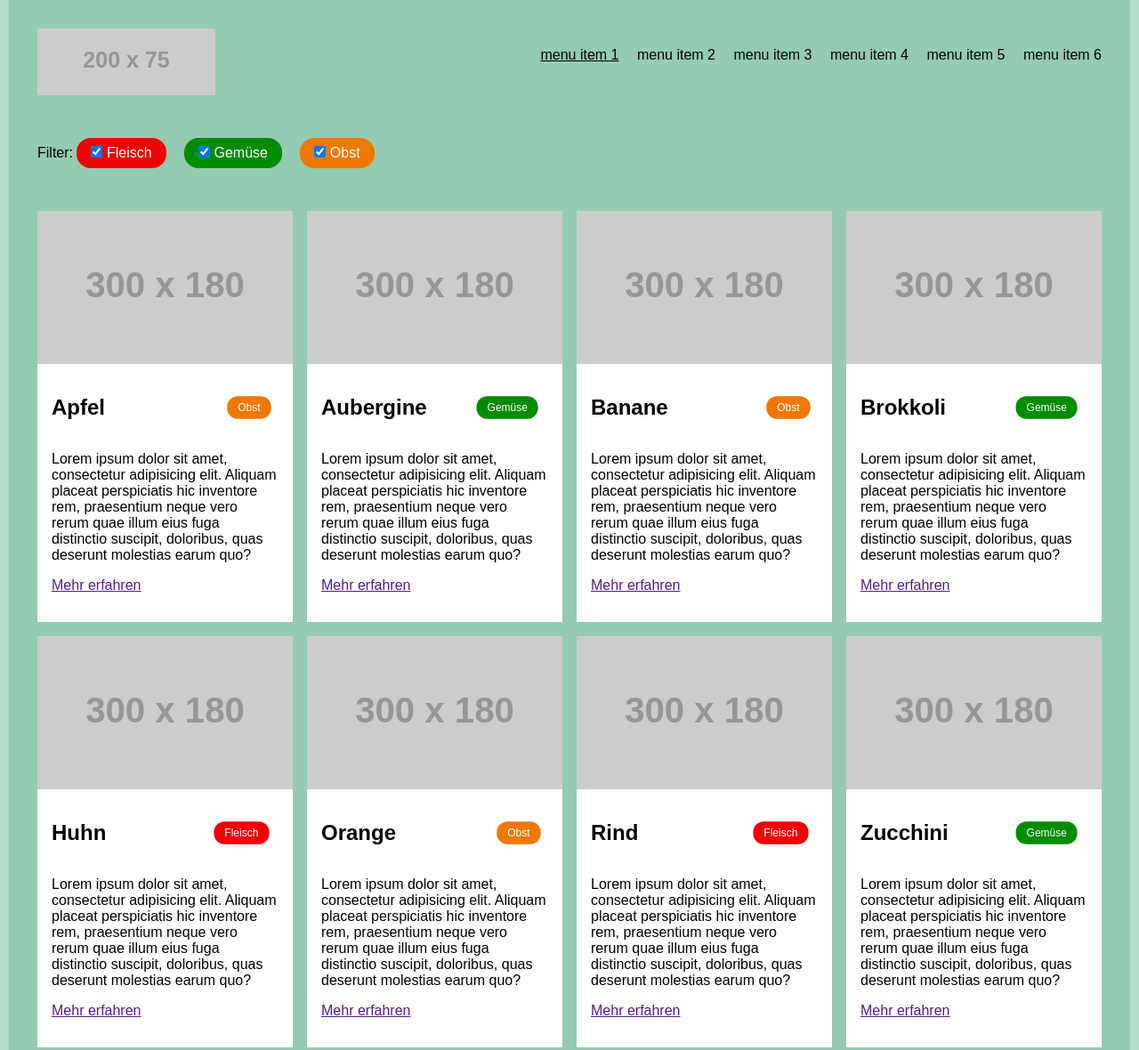
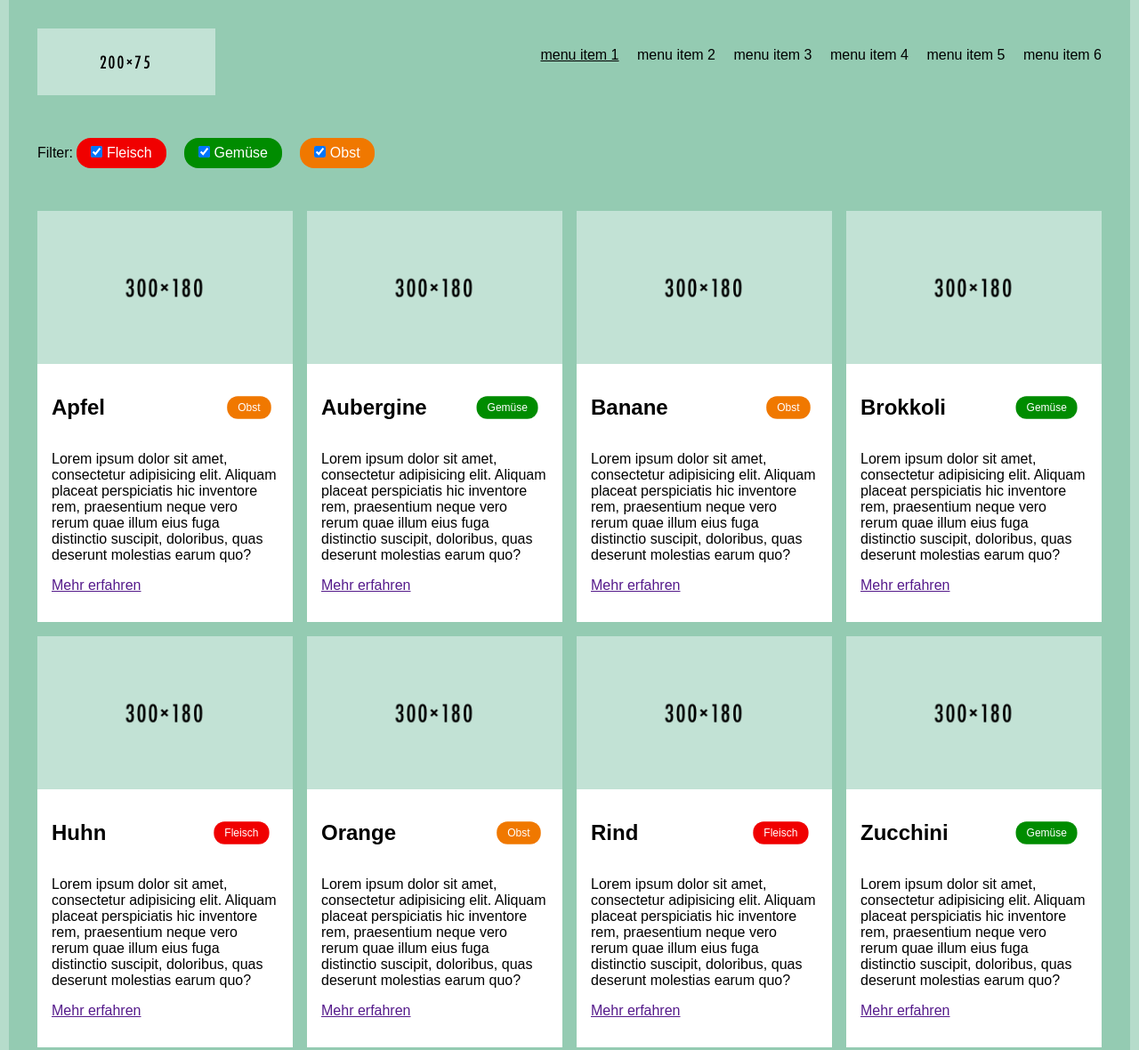
Before and after one commit to jpkempf/product-card-filters, a plain HTML site: page index.html in a window 1280 px wide. Shown: the top 1180 px of the page at 89% size. Drawn offline with Linux system fonts and the light colour scheme; placeholder pictures from the web are drawn by us.

Commit message:
saved images locally

```diff
--- a/index.html
+++ b/index.html
@@ -11,7 +11,7 @@
 <div class="wrapper">
     <header class="masthead">
         <div class="logo">
-            <img src="http://placehold.it/200x75/b6dccb/000000" alt="" />
+            <img src="logo.png" alt="" />
         </div>
         <nav class="main-nav">
             <ul>
@@ -55,7 +55,7 @@
         <div class="product-cards">
             <div class="media" data-product-category="fruit">
                 <div class="media__image">
-                    <img src="http://placehold.it/300x180/b6dccb/000000" alt="" />
+                    <img src="product-image.png" alt="" />
                 </div>
                 <div class="media__body">
                     <header class="media__body__head">
@@ -76,7 +76,7 @@
             </div>
             <div class="media" data-product-category="vegetables">
                 <div class="media__image">
-                    <img src="http://placehold.it/300x180/b6dccb/000000" alt="" />
+                    <img src="product-image.png" alt="" />
                 </div>
                 <div class="media__body">
                     <header class="media__body__head">
@@ -97,7 +97,7 @@
             </div>
             <div class="media" data-product-category="fruit">
                 <div class="media__image">
-                    <img src="http://placehold.it/300x180/b6dccb/000000" alt="" />
+                    <img src="product-image.png" alt="" />
                 </div>
                 <div class="media__body">
                     <header class="media__body__head">
@@ -118,7 +118,7 @@
             </div>
             <div class="media" data-product-category="vegetables">
                 <div class="media__image">
-                    <img src="http://placehold.it/300x180/b6dccb/000000" alt="" />
+                    <img src="product-image.png" alt="" />
                 </div>
                 <div class="media__body">
                     <header class="media__body__head">
@@ -139,7 +139,7 @@
             </div>
             <div class="media" data-product-category="meat">
                 <div class="media__image">
-                    <img src="http://placehold.it/300x180/b6dccb/000000" alt="" />
+                    <img src="product-image.png" alt="" />
                 </div>
                 <div class="media__body">
                     <header class="media__body__head">
@@ -160,7 +160,7 @@
             </div>
             <div class="media" data-product-category="fruit">
                 <div class="media__image">
-                    <img src="http://placehold.it/300x180/b6dccb/000000" alt="" />
+                    <img src="product-image.png" alt="" />
                 </div>
                 <div class="media__body">
                     <header class="media__body__head">
@@ -181,7 +181,7 @@
             </div>
             <div class="media" data-product-category="meat">
                 <div class="media__image">
-                    <img src="http://placehold.it/300x180/b6dccb/000000" alt="" />
+                    <img src="product-image.png" alt="" />
                 </div>
                 <div class="media__body">
                     <header class="media__body__head">
@@ -202,7 +202,7 @@
             </div>
             <div class="media" data-product-category="vegetables">
                 <div class="media__image">
-                    <img src="http://placehold.it/300x180/b6dccb/000000" alt="" />
+                    <img src="product-image.png" alt="" />
                 </div>
                 <div class="media__body">
                     <header class="media__body__head">
```
Also changed, not shown: logo.png (added), product-image.png (added).
